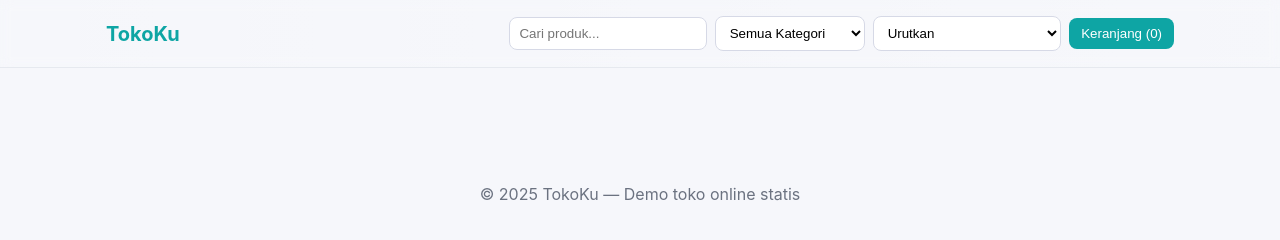
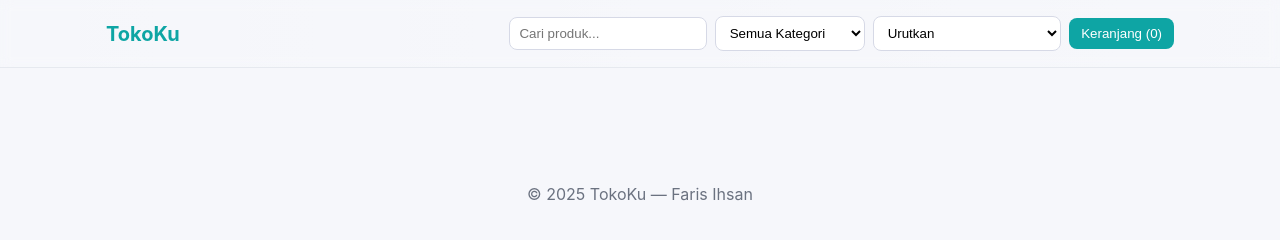
Before and after one commit to gucok3240/portofolio-faris, a plain HTML site: page index.html in a window 1280 px wide. Drawn offline with Linux system fonts and the light colour scheme.

Commit message:
Update index.html

```diff
--- a/index.html
+++ b/index.html
@@ -37,7 +37,7 @@
 
   <footer class="site-footer">
     <div class="container">
-      <p>© 2025 TokoKu — Demo toko online statis</p>
+      <p>© 2025 TokoKu — Faris Ihsan</p>
     </div>
   </footer>
 
```
